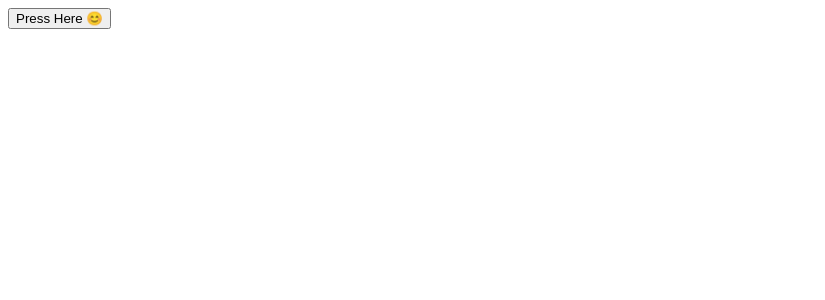
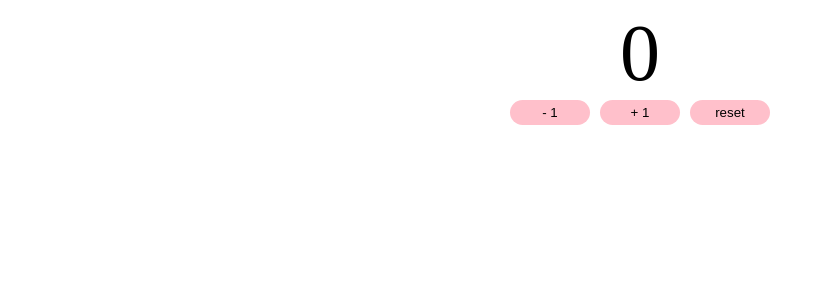
Before and after one commit to asyikin22/REACT-CONCEPTS, a React (Vite) app: page / in a window 1280 px wide. Shown: the top 300 px of the page, without its empty margins (0-825 px from the left). Built offline with nearby package versions, Linux system fonts and the light colour scheme.

Commit message:
useState() function

```diff
--- a/src/App.jsx
+++ b/src/App.jsx
@@ -1,8 +1,8 @@
-import ButtonEvent from './ButtonEvent.jsx'
+import Counter from './Counter.jsx'
 
 function App() {
 
-  return( <ButtonEvent/>)
+  return( <Counter/>)
 
 }
 
--- /dev/null
+++ b/src/Counter.jsx
@@ -0,0 +1,30 @@
+import React, {useState} from 'react'
+
+function Counter() {
+
+    const [count, setCount] = useState(0)
+
+    const increment = () => {
+        setCount(count+1)
+    }
+
+    const decrement  = () => {
+        setCount(count-1)
+    }
+
+    const reset = () => {
+        setCount(0)
+    }
+
+    return(<div className="counter-container">
+           <p className="count-display">{count}</p>
+           <button className="counter-button" onClick={decrement}> - 1</button>
+           <button className="counter-button" onClick={increment}> + 1</button>
+           <button className="counter-button" onClick={reset}> reset </button>
+    </div>
+
+
+    )
+}
+
+export default Counter
--- a/src/index.css
+++ b/src/index.css
@@ -65,7 +65,7 @@ img {
   width: 500px;
 } */
 
-.list-category {
+/* .list-category {
   font-size: 1.5em;
   font-weight: bold;
   color: blue;
@@ -80,4 +80,28 @@ img {
   background-color: yellowgreen;
   cursor: pointer;
   width: 300px;
+} */
+
+.counter-container{
+  text-align: center;
 }
+
+.count-display{
+  font-size: 5em;
+  margin-top: 0;
+  margin-bottom: 1px;
+}
+
+.counter-button {
+  margin: 0px 5px;
+  width: 80px;
+  height: 25px;
+  background-color: pink;
+  border: none;
+  border-radius: 20px;
+  cursor: pointer;
+}
+
+.counter-button:hover {
+  background-color: salmon;
+}
```
Also changed, not shown: src/MyComponent.jsx (added, +26 -0 lines).
